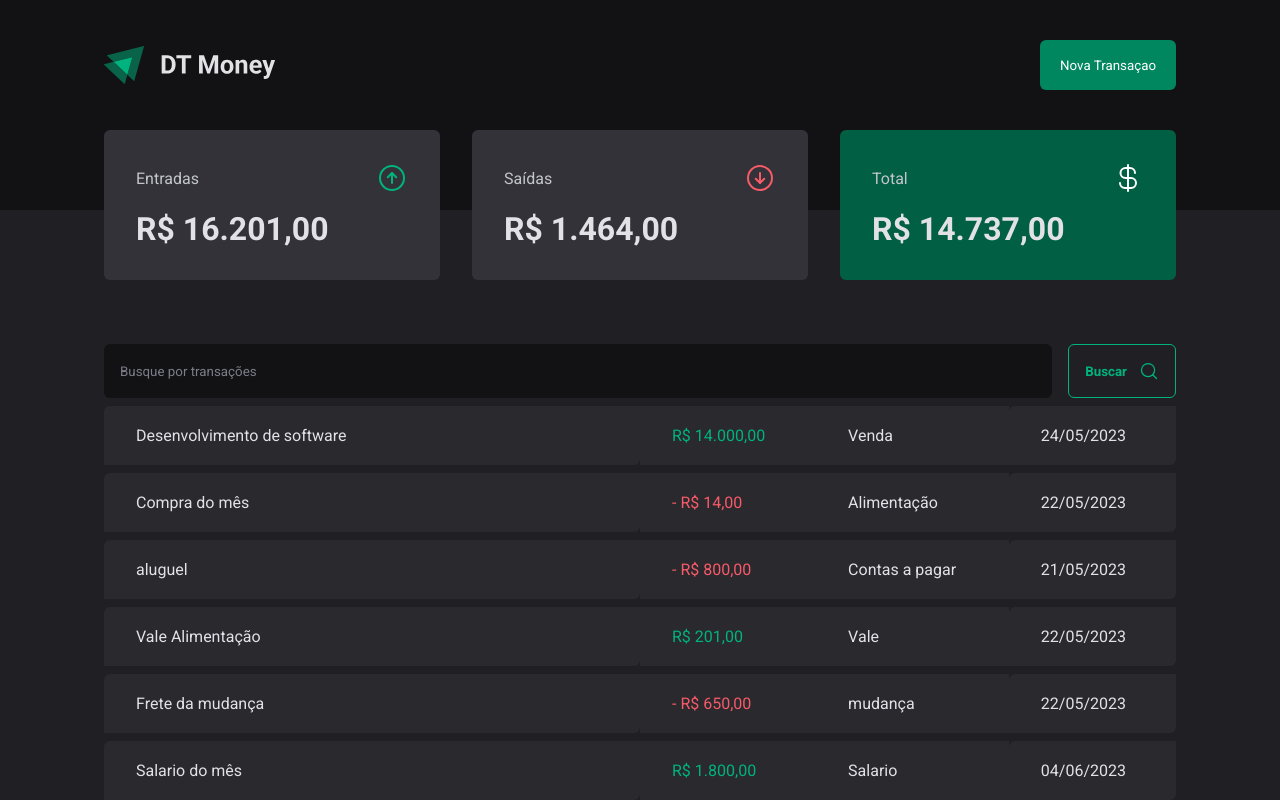
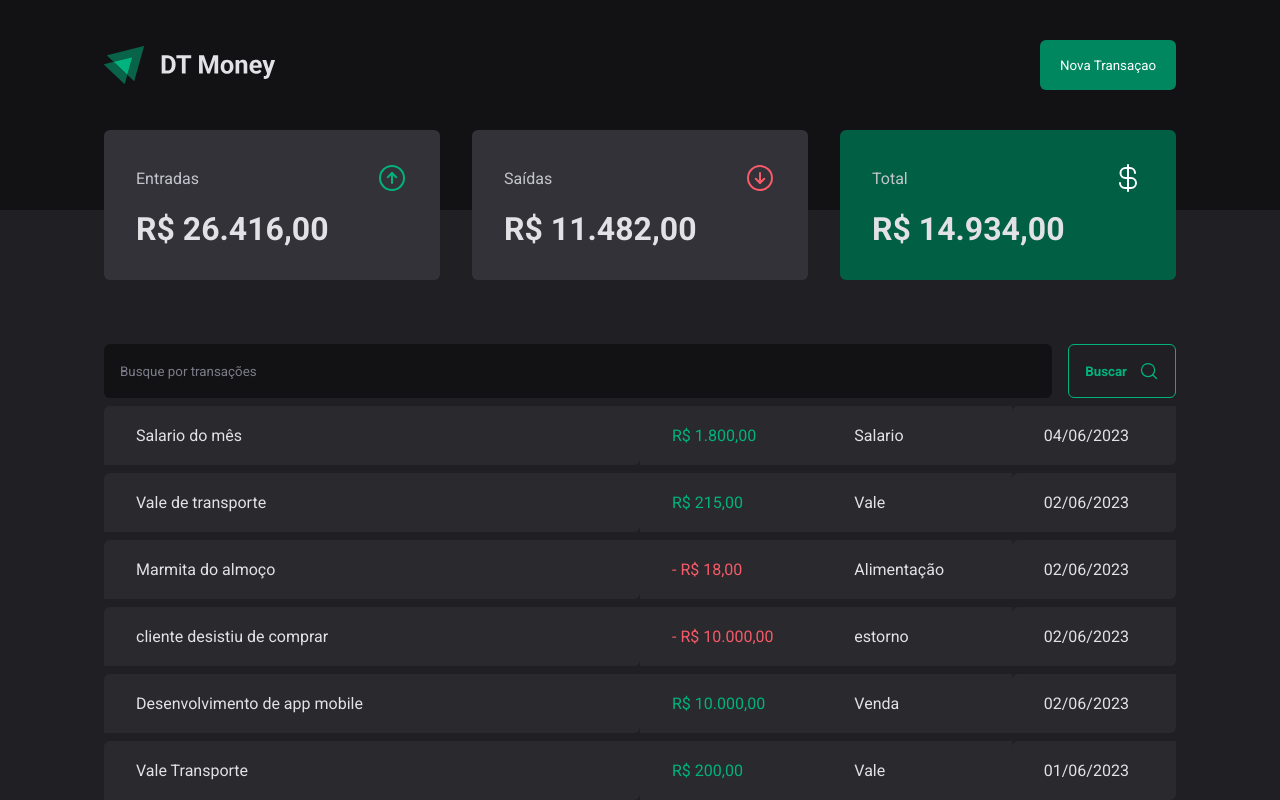
Before and after one commit to PedroLuc-cpu/DT-Money, a React (Vite) app: page / in a window 1280 px wide. Shown: the top 800 px of the page. Built offline with nearby package versions, Linux system fonts and the light colour scheme; data requests are answered from the project's data file.

Commit message:
Commit: Conexão com a API - Criando nova transação

```diff
--- a/server.json
+++ b/server.json
@@ -1,60 +1,92 @@
 {
-"transations":[
+  "transations": [
     {
       "id": 1,
       "description": "Desenvolvimento de software",
-              "type":"income",
-              "category":"Venda",
-              "price":14000,
-              "createdAt":"2023-05-24T19:00:33.505Z"
+      "type": "income",
+      "category": "Venda",
+      "price": 14000,
+      "createdAt": "2023-05-24T19:00:33.505Z"
     },
     {
       "id": 2,
       "description": "Compra do mês",
-              "type":"outcome",
-              "category":"Alimentação",
-              "price":14,
-              "createdAt":"2023-05-22T19:00:33.505Z"
+      "type": "outcome",
+      "category": "Alimentação",
+      "price": 14,
+      "createdAt": "2023-05-22T19:00:33.505Z"
     },
     {
       "id": 3,
       "description": "aluguel",
-              "type":"outcome",
-              "category":"Contas a pagar",
-              "price":800,
-              "createdAt":"2023-05-21T10:00:33.505Z"
+      "type": "outcome",
+      "category": "Contas a pagar",
+      "price": 800,
+      "createdAt": "2023-05-21T10:00:33.505Z"
     },
     {
       "id": 4,
       "description": "Vale Alimentação",
-              "type":"income",
-              "category":"Vale",
-              "price":201,
-              "createdAt":"2023-05-22T19:00:33.505Z"
+      "type": "income",
+      "category": "Vale",
+      "price": 201,
+      "createdAt": "2023-05-22T19:00:33.505Z"
     },
     {
       "id": 5,
       "description": "Frete da mudança",
-              "type":"outcome",
-              "category":"mudança",
-              "price":650,
-              "createdAt":"2023-05-22T19:00:33.505Z"
+      "type": "outcome",
+      "category": "mudança",
+      "price": 650,
+      "createdAt": "2023-05-22T19:00:33.505Z"
     },
     {
       "id": 6,
       "description": "Salario do mês",
-              "type":"income",
-              "category":"Salario",
-              "price":1800,
-              "createdAt":"2023-06-04T19:00:33.505Z"
+      "type": "income",
+      "category": "Salario",
+      "price": 1800,
+      "createdAt": "2023-06-04T19:00:33.505Z"
     },
     {
       "id": 7,
       "description": "Vale Transporte",
-              "type":"income",
-              "category":"Vale",
-              "price":200,
-              "createdAt":"2023-06-01T08:00:33.505Z"
+      "type": "income",
+      "category": "Vale",
+      "price": 200,
+      "createdAt": "2023-06-01T08:00:33.505Z"
+    },
+    {
+      "description": "Desenvolvimento de app mobile",
+      "price": 10000,
+      "category": "Venda",
+      "type": "income",
+      "createdAt": "2023-06-02T00:38:59.838Z",
+      "id": 8
+    },
+    {
+      "description": "cliente desistiu de comprar",
+      "price": 10000,
+      "category": "estorno",
+      "type": "outcome",
+      "createdAt": "2023-06-02T00:39:33.101Z",
+      "id": 9
+    },
+    {
+      "description": "Marmita do almoço",
+      "price": 18,
+      "category": "Alimentação",
+      "type": "outcome",
+      "createdAt": "2023-06-02T01:11:48.800Z",
+      "id": 10
+    },
+    {
+      "description": "Vale de transporte",
+      "price": 215,
+      "category": "Vale",
+      "type": "income",
+      "createdAt": "2023-06-02T01:12:26.935Z",
+      "id": 11
     }
   ]
 }
--- a/src/components/NewTransactionsModal/index.tsx
+++ b/src/components/NewTransactionsModal/index.tsx
@@ -4,6 +4,8 @@ import { ArrowCircleUp, ArrowULeftDown, X } from 'phosphor-react';
 import * as Z from 'zod';
 import { Controller, useForm } from "react-hook-form";
 import { zodResolver } from "@hookform/resolvers/zod";
+import { useContext } from 'react';
+import { TransactionContext } from '../../contexts/TransactionsContext';
 
 
 const newTransactionModalSchema = Z.object({
@@ -20,10 +22,13 @@ type newTransactionFormInputs = Z.infer<typeof newTransactionModalSchema>
 
 export function NewTransactionsModal() {
 
+       const {createTransaction} = useContext(TransactionContext)
+
        const {
               control,
               register,
               handleSubmit,
+              reset,
               formState:{
                      isSubmitting
               }
@@ -35,8 +40,14 @@ export function NewTransactionsModal() {
        })
 
        async  function handleCreateNewTransaction(data: newTransactionFormInputs){
-              await new Promise(resolver => setTimeout(resolver, 5000))
-              console.log(data)
+              const {description, price, category, type} = data
+              await createTransaction({
+                     description,
+                     price,
+                     category,
+                     type
+              })
+              reset()
        }
 
        return (
--- a/src/contexts/TransactionsContext.tsx
+++ b/src/contexts/TransactionsContext.tsx
@@ -10,9 +10,16 @@ interface Transaction {
   createdAt: string;
 }
 
+interface CreateTransactionInput{
+  description :string
+  price:number,
+  category:string,
+  type:'income' | 'outcome',
+}
 interface TransactionContextType {
   transaction: Transaction[];
-  fetchTransactions: (query? : string) => Promise<void>
+  fetchTransactions: (query? : string) => Promise<void>;
+  createTransaction: (data:CreateTransactionInput) => Promise<void>;
 }
 
 interface TransactionProviderProps {
@@ -24,9 +31,24 @@ export const TransactionContext = createContext({} as TransactionContextType);
 export function TransactionProvider({ children }: TransactionProviderProps) {
   const [transaction, setTransaction] = useState<Transaction[]>([]);
 
+  async function createTransaction(data: CreateTransactionInput) {
+      const {description, price, category, type} = data
+  const response =  await api.post('transations',{
+        description,
+        price,
+        category,
+        type,
+        createdAt: new Date(),
+    })
+
+    setTransaction(state => [ response.data, ...state])
+  }
+
   async function fetchTransactions(query?: string) {
     const reponse = await api.get('/transations',{
       params: {
+        _sort: 'createdAt',
+        _order:'desc',
         q: query
       }
     })
@@ -41,7 +63,8 @@ export function TransactionProvider({ children }: TransactionProviderProps) {
     <TransactionContext.Provider
       value={{
         transaction,
-        fetchTransactions
+        fetchTransactions,
+        createTransaction
         }}>
       {children}
     </TransactionContext.Provider>
```
Lines whose indentation alone changed are shown as unchanged.
